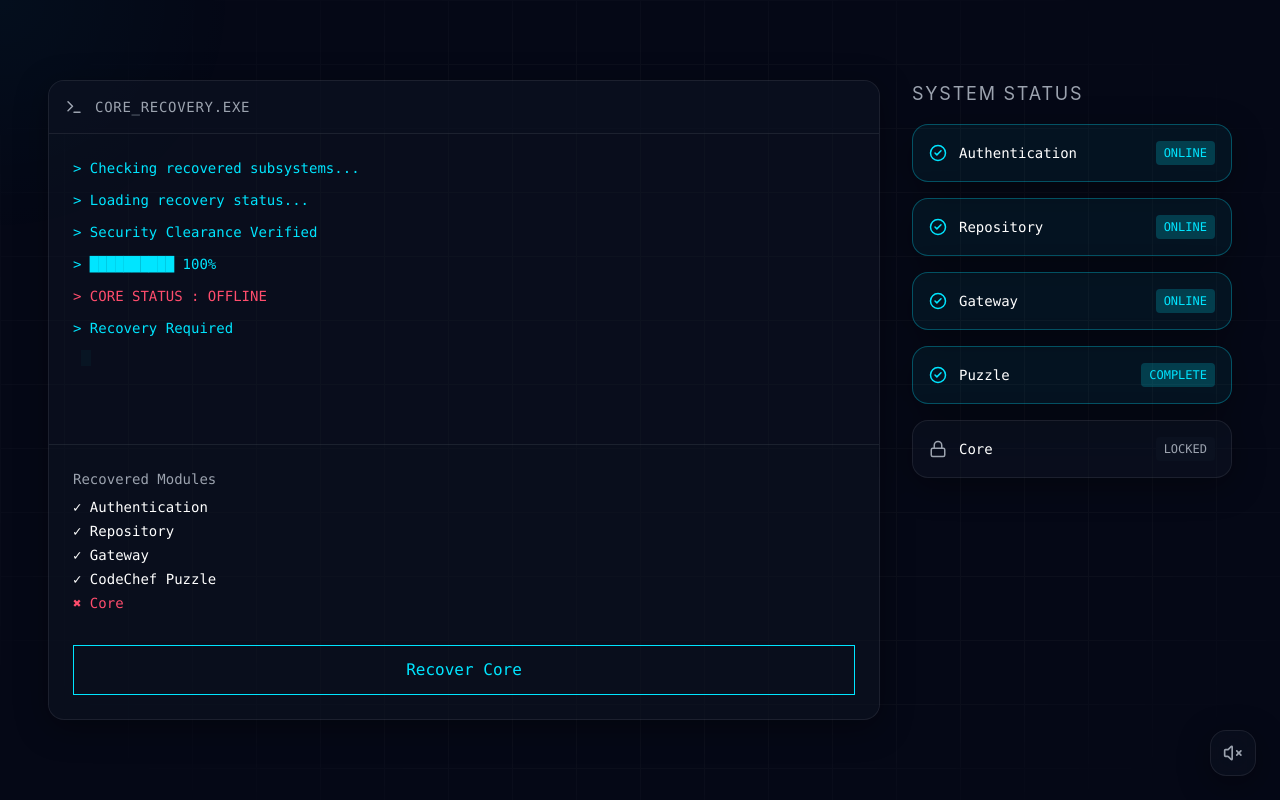
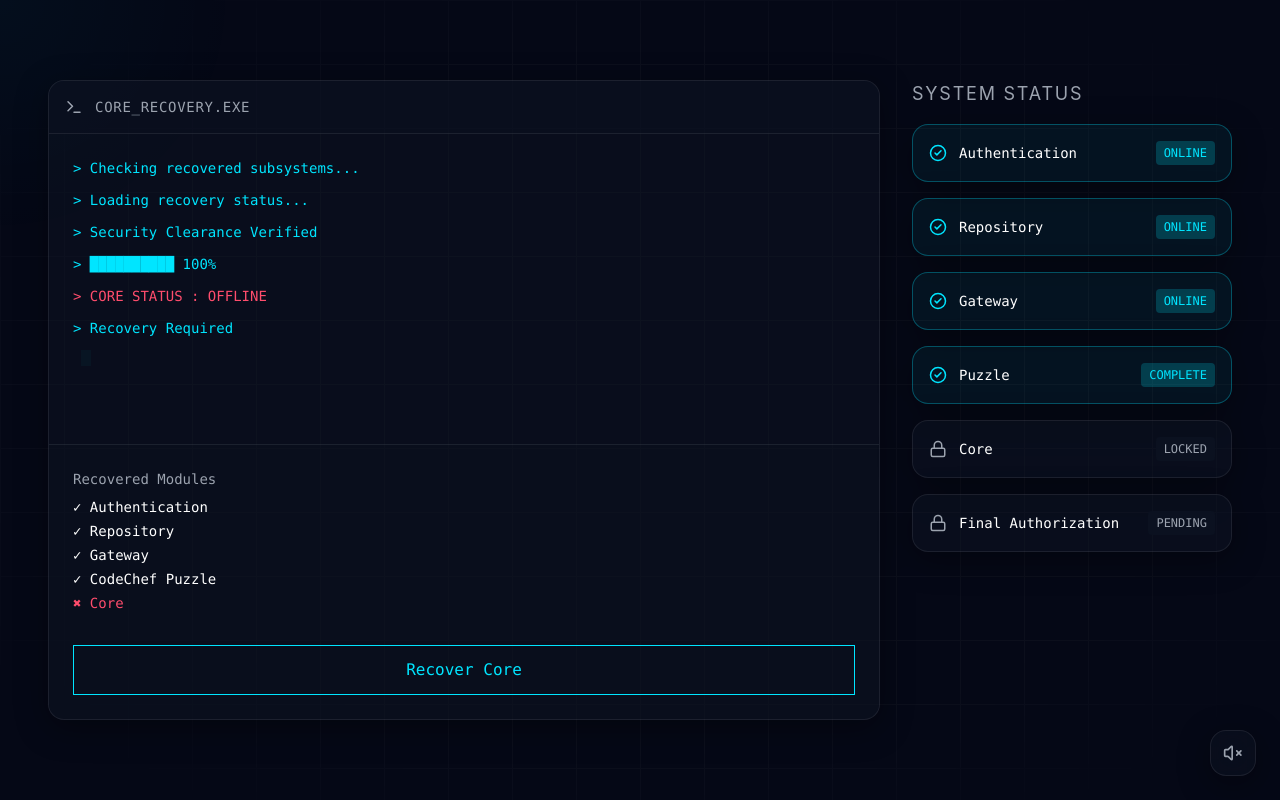
Before and after one commit to Codechef-VITC-Student-Chapter/BlackBox, a Next.js app in the folder my-app/: page /core-vault in a window 1280 px wide. Built offline with nearby package versions, Linux system fonts and the light colour scheme.

Commit message:
finalauth

```diff
--- a/my-app/src/app/core-vault/page.tsx
+++ b/my-app/src/app/core-vault/page.tsx
@@ -72,11 +72,10 @@ export default function CoreVaultPage() {
                 key={idx}
                 initial={{ opacity: 0, x: -10 }}
                 animate={{ opacity: 1, x: 0 }}
-                className={`${
-                  line.includes("OFFLINE")
+                className={`${line.includes("OFFLINE")
                     ? "text-danger"
                     : "text-primary"
-                }`}
+                  }`}
               >
                 {`> ${line}`}
               </motion.div>
@@ -168,7 +167,10 @@ export default function CoreVaultPage() {
             title="Core"
             status="LOCKED"
           />
-
+          <StatusCard
+            title="Final Authorization"
+            status="PENDING"
+          />
         </div>
 
       </div>
@@ -188,11 +190,10 @@ function StatusCard({
   return (
     <motion.div
       whileHover={{ scale: 1.02 }}
-      className={`glass-panel p-4 flex justify-between items-center border ${
-        success
+      className={`glass-panel p-4 flex justify-between items-center border ${success
           ? "border-primary/30 bg-primary/5"
           : "border-border"
-      }`}
+        }`}
     >
       <div className="flex items-center gap-3">
 
@@ -215,11 +216,10 @@ function StatusCard({
       </div>
 
       <span
-        className={`font-mono text-xs px-2 py-1 rounded ${
-          success
+        className={`font-mono text-xs px-2 py-1 rounded ${success
             ? "bg-primary/20 text-primary"
             : "bg-surface text-secondary-text"
-        }`}
+          }`}
       >
         {status}
       </span>
--- a/my-app/src/app/final-authorization/fire-sequence/page.tsx
+++ b/my-app/src/app/final-authorization/fire-sequence/page.tsx
@@ -22,7 +22,7 @@ export default function FireSequencePage() {
 
     setFired(true);
 
-    playSound("gunshot");
+    // playSound("gunshot");
 
 
     setTimeout(() => {
--- a/my-app/src/app/globals.css
+++ b/my-app/src/app/globals.css
@@ -1,5 +1,16 @@
 @import "tailwindcss";
+@keyframes shake {
+  0% { transform: translate(0); }
+  20% { transform: translate(-10px, 5px); }
+  40% { transform: translate(10px, -5px); }
+  60% { transform: translate(-8px, 8px); }
+  80% { transform: translate(8px, -8px); }
+  100% { transform: translate(0); }
+}
 
+.animate-shake {
+  animation: shake 0.4s;
+}
 @theme {
   --font-inter: Inter, ui-sans-serif, system-ui, sans-serif;
   --font-space-grotesk: "Space Grotesk", Inter, ui-sans-serif, system-ui, sans-serif;
```
Also changed, not shown: my-app/public/images/kalashnikov.png (added).
